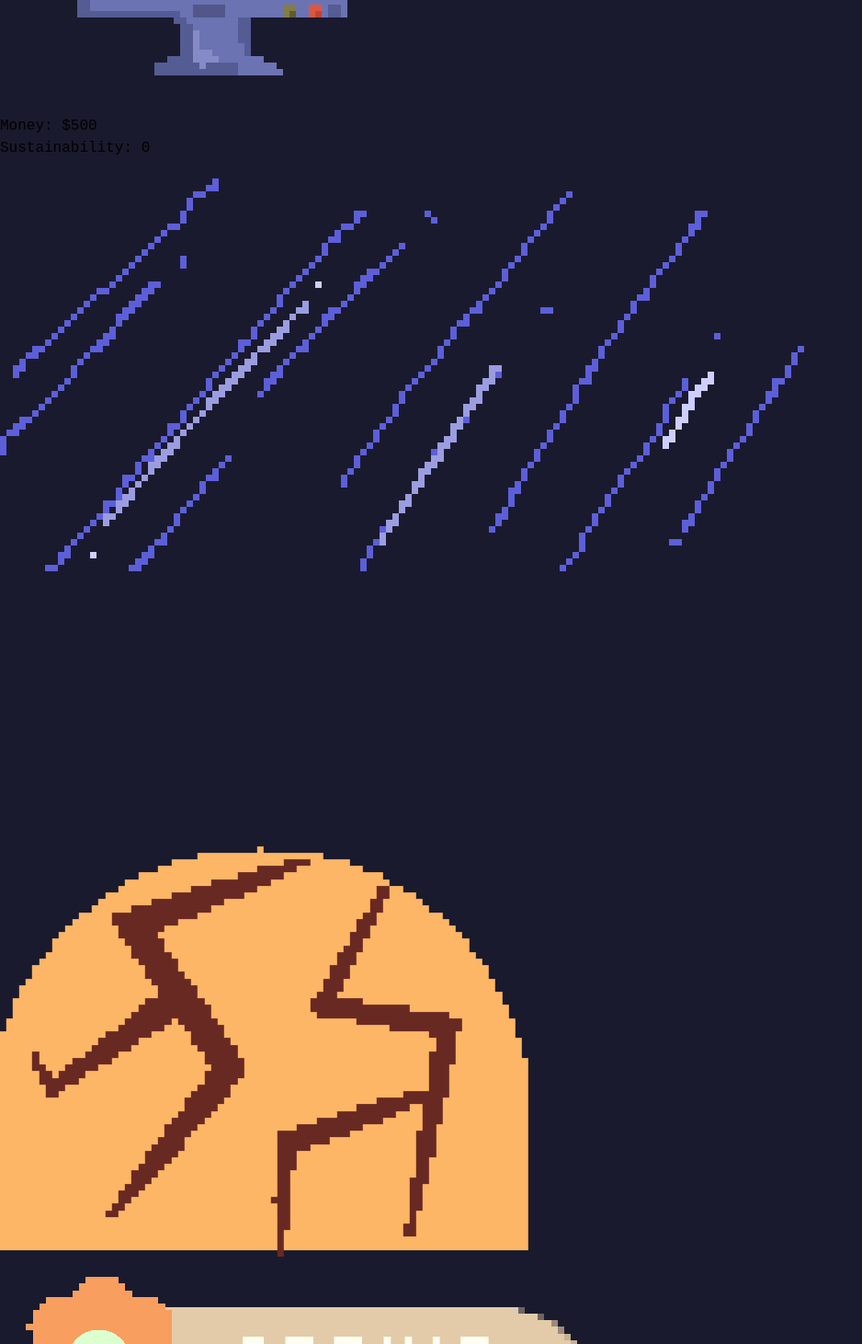
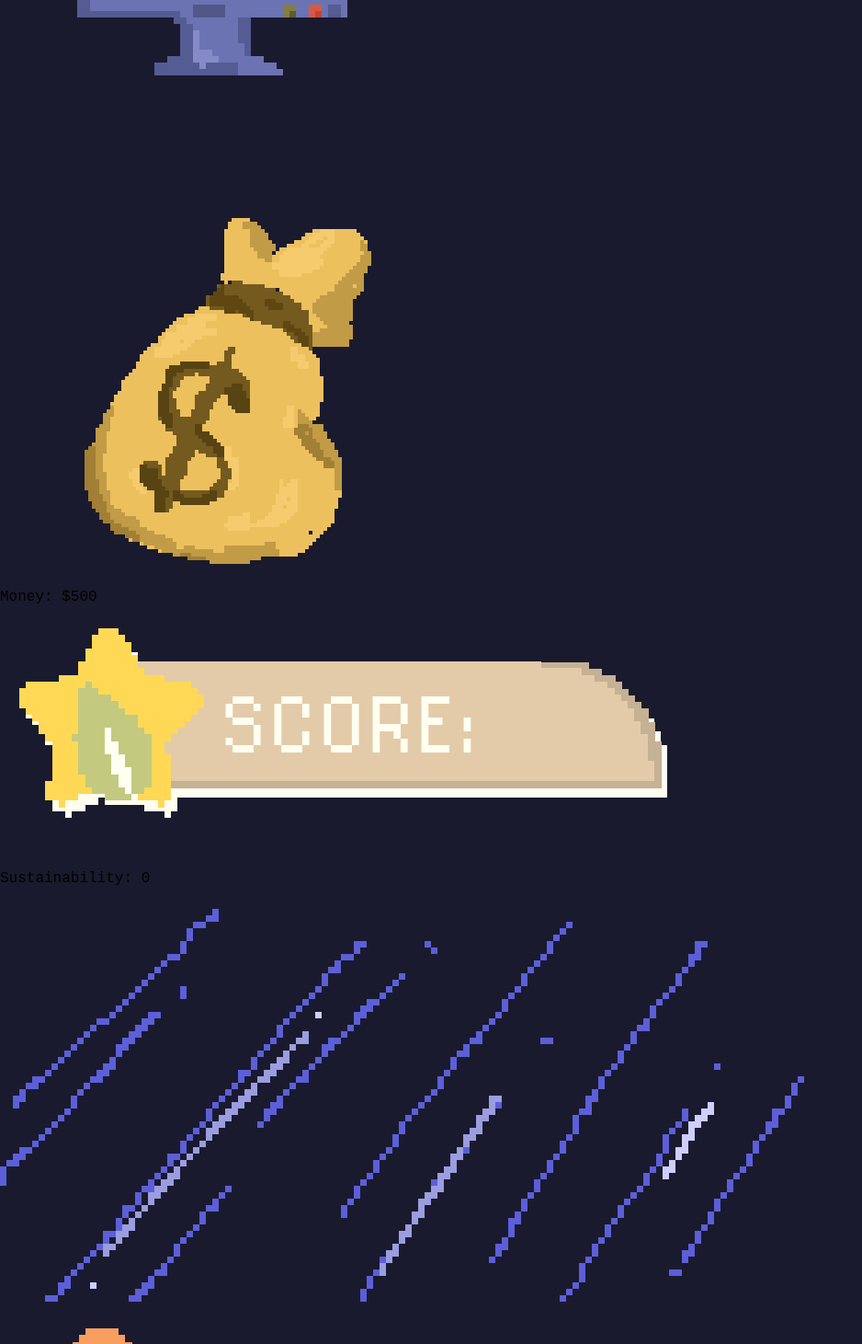
Before and after one commit to huss2342/NASA-Hackathon-frontend, a React (Vite) app: page / in a window 1280 px wide. Shown: the part 1149-2610 px from the top of the page at 92% size, without its empty margins (0-938 px from the left). Built offline with nearby package versions, Linux system fonts and the light colour scheme.

Commit message:
hi new changes

```diff
--- a/src/components/screens/InteractiveScreen.jsx
+++ b/src/components/screens/InteractiveScreen.jsx
@@ -49,15 +49,6 @@ const InteractiveScreen = ({ scenario }) => {
         />
       )}
 
-    {/* Bottom left image (like rock.png) */}
-    {scenario.bottomLeftImage && (
-    <img
-        src={scenario.bottomLeftImage}
-        alt="Scene element"
-        className="absolute bottom-0 left-0 z-[3] max-w-[300px]"
-        style={{ transform: 'translate(-20%, 16%)' }}
-    />
-    )}
 
       {scenario.header && <SeasonHeader imageSrc={scenario.header} />}
 
@@ -65,15 +56,19 @@ const InteractiveScreen = ({ scenario }) => {
         <ComputerIcon onClick={() => setShowModal(true)} />
       )}
 
-      {/* Score display */}
-      <div className="absolute top-4 right-4 z-[100] bg-white rounded-lg p-4 border-2 border-black">
-        <div className="text-black font-bold text-sm">
-          <div>Money: ${money}</div>
-          <div>Sustainability: {sustainability}</div>
+    {/* Score display */}
+    <div className="absolute top-4 right-4 z-[100] bg-white rounded-lg p-4 border-2 border-black">
+        <div className="text-black font-bold text-sm flex flex-col gap-2">
+            <div className="flex items-center gap-2">
+                <img src='/money.png' className="w-6 h-6" alt="Money" />
+                <span>Money: ${money}</span>
+            </div>
+            <div className="flex items-center gap-2">
+                <img src='/sustainability_score.png' className="w-6 h-6" alt="Sustainability" />
+                <span>Sustainability: {sustainability}</span>
+            </div>
         </div>
-      </div>
-
-      {/* Initial popup */}
+    </div>
       {showInitialPopup && (
         <Popup onClose={() => setShowInitialPopup(false)}>
           <p className="text-lg leading-relaxed">{scenario.text}</p>
--- a/src/components/ui/ComputerModal.jsx
+++ b/src/components/ui/ComputerModal.jsx
@@ -10,7 +10,9 @@ const ComputerModal = ({ onClose, onSubmit, scenario }) => {
     // Winter scenario (January)
     if (scenario === 'january_intro') {
       if (action === 'nothing') {
-        return { money: 0, sustainability: 100 };
+        money-=100;
+        sustainability+=10;
+        return { money, sustainability};
       }
 
       if (action === 'raise') {
@@ -106,12 +108,12 @@ const ComputerModal = ({ onClose, onSubmit, scenario }) => {
 )}
           </div>
         ) : (
-          // Spring data
         <div className="mb-6 text-black">
         <p className="mb-2">Soil Moisture Analysis:</p>
         <ul className="list-disc ml-6 space-y-1 text-sm">
             <li>Past 7 days precipitation: 14 inches</li>
             <li>Predicted flooding days: 0</li>
+            <li className="text-gray-600 italic">(In the case of a drought, irrigation is beneficial. However, using water lowers your sustainability score.)</li>
         </ul>
         </div>
         )}
@@ -179,7 +181,7 @@ const ComputerModal = ({ onClose, onSubmit, scenario }) => {
     <span className="text-black font-bold">Keep soil moisture as is</span>
     <div className="flex items-center gap-2">
       <span className="text-green-600">+10</span>
-                    <img src="/sustainability_points.png" alt="Sustainability" className="w-6 h-6" />
+      <img src="/sustainability_score.png" alt="Sustainability" className="w-6 h-6" />
     </div>
   </div>
 </button>
--- a/src/data/scenarios.js
+++ b/src/data/scenarios.js
@@ -49,7 +49,6 @@ export const scenarios = {
     background: '/spring.png',
     header: '/spring_header.png',
     overlay: 'rain.gif',
-    bottomLeftImage: 'rock.png',
     text: `It's mid-spring—April—and your almond trees are waking up from their winter sleep. They're entering their critical bloom and early fruit development stage, which means they're hungry for water. Problem is, the winter rains were pretty weak this year. Drought is always lurking in California, and you need to know what's actually happening beneath the surface.`,
     showComputer: true,
     showInitialPopup: true,
```
Also changed, not shown: public/money.png (added). Lines whose indentation alone changed are shown as unchanged.
